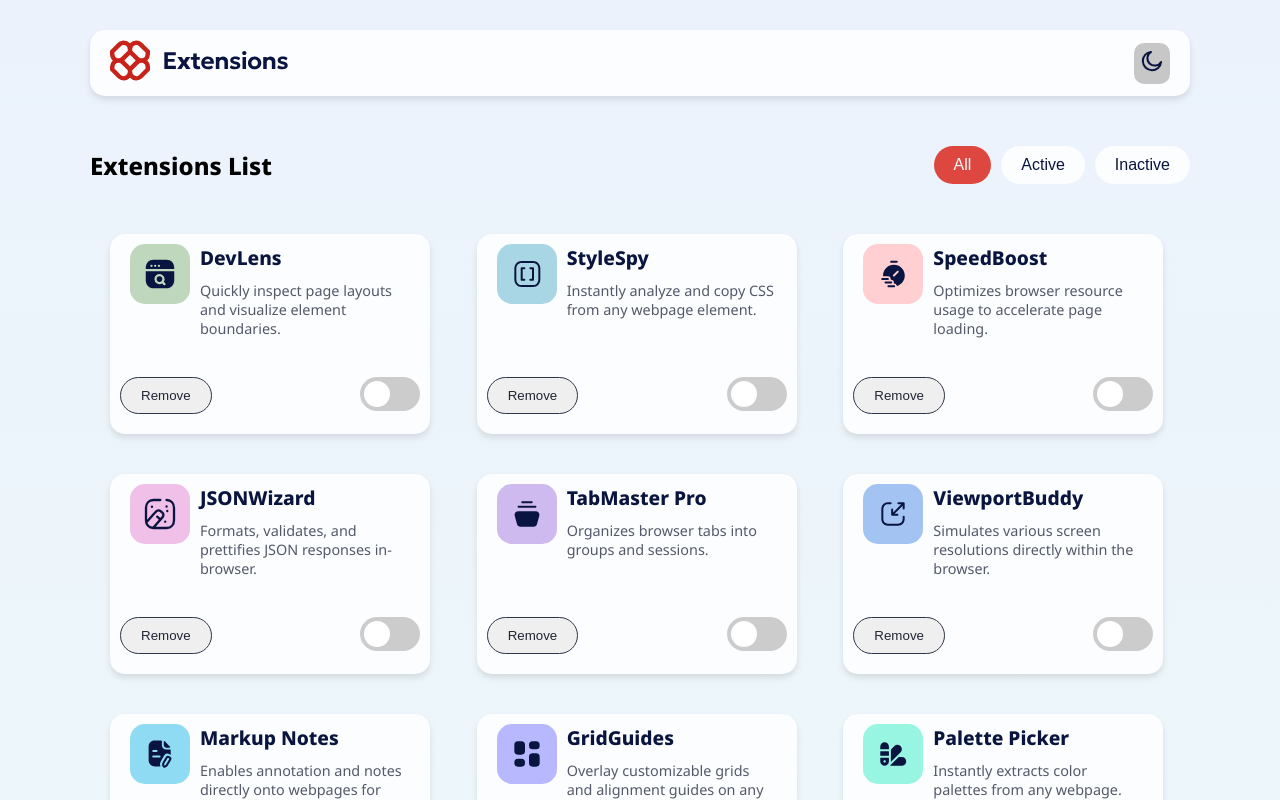
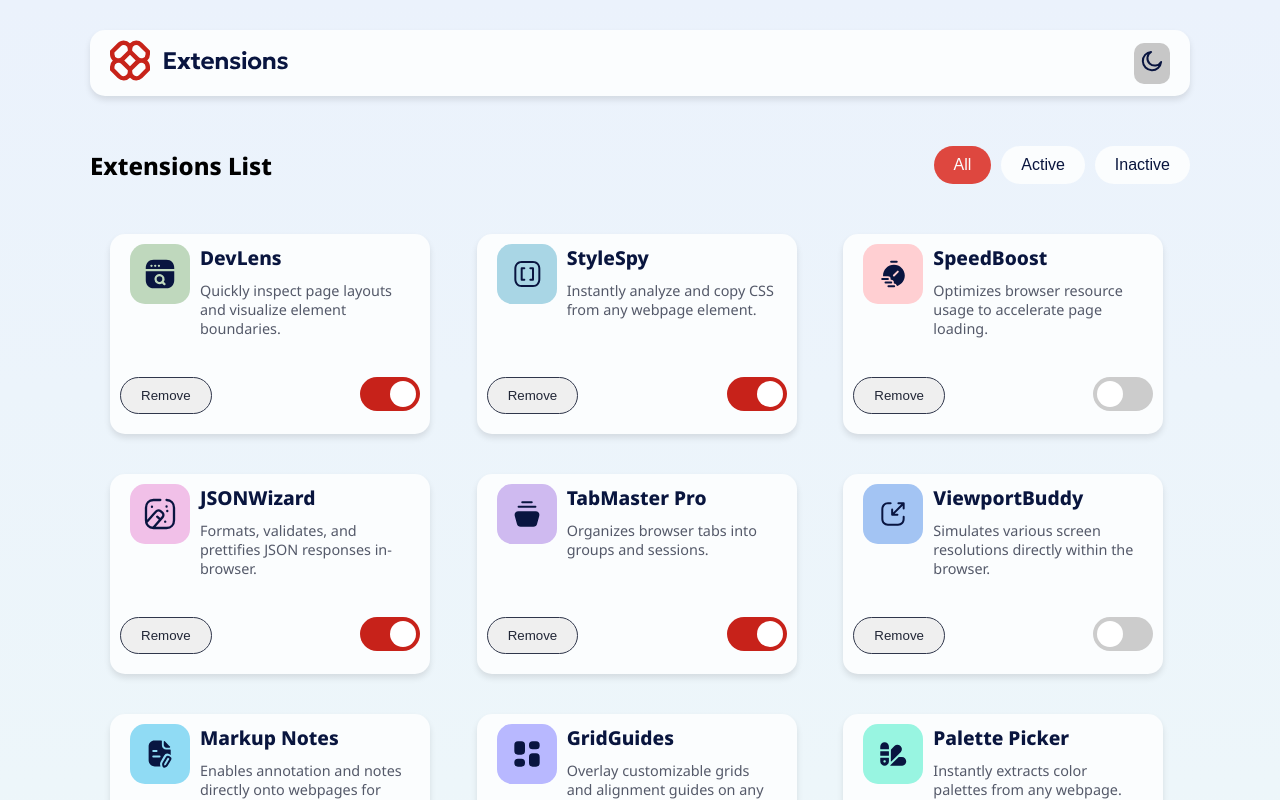
Before and after one commit to nickonyi/Browser-extensions-manager-ui-, a React (Vite) app: page / in a window 1280 px wide. Shown: the top 800 px of the page. Built offline with nearby package versions, Linux system fonts and the light colour scheme.

Commit message:
manage page component

```diff
--- a/src/App.jsx
+++ b/src/App.jsx
@@ -3,14 +3,27 @@ import ActiveBar from './components/ActiveBar';
 import Header from './components/Header';
 import ManageUI from './components/ManageUI';
 import './styles/App.scss';
+import { data } from './data';
 
 function App() {
   const [filter,setFilter] = useState('all');
+  const [extensions,setExtensions] = useState(data);
+
+  const toggleActiveStatus = (name)=> {
+    console.log(name);
+    console.log(extensions);
+
+    setExtensions((prev)=>(
+      prev.map(ext=>(
+        ext.name === name?{...ext,isActive:!ext.isActive}:ext
+      ))
+    ))
+  }
   return (
     <>
       <Header />
       <ActiveBar filter={filter} setFilter={setFilter} />
-      <ManageUI filter={filter} />
+      <ManageUI filter={filter} extensions={extensions} onToggle={toggleActiveStatus} />
     </>
   );
 }
--- a/src/components/ExtensionsCard.jsx
+++ b/src/components/ExtensionsCard.jsx
@@ -1,4 +1,4 @@
-function ExtensionsCard({img,name,description}) {
+function ExtensionsCard({img,name,description,isActive='false',onToggle}) {
   return (
     <div className="extension-card-container">
       <div className="extension-card-upperdec">
@@ -20,7 +20,7 @@ function ExtensionsCard({img,name,description}) {
         <button className="extension-remove">Remove</button>
         <div className="toggle-btn">
           <label className="switch">
-            <input type="checkbox" />
+            <input type="checkbox" checked={isActive} onChange={onToggle} />
             <span className="slider"></span>
           </label>
         </div>
--- a/src/components/ManageUI.jsx
+++ b/src/components/ManageUI.jsx
@@ -1,9 +1,9 @@
 import React from 'react';
 import ExtensionsCard from './ExtensionsCard';
-import { data } from '../data';
 
-function ManageUI({filter}) {
-  const filteredData = data.filter((d)=>{
+
+function ManageUI({filter,extensions,onToggle}) {
+  const filteredData = extensions.filter((d)=>{
     if(filter ==='active') return d.isActive;
     if (filter === 'inactive') return !d.isActive
       return true;
@@ -14,7 +14,7 @@ function ManageUI({filter}) {
         {
           filteredData.map((d)=>(
             <li key={d.name}>
-              <ExtensionsCard img={d.logo} name={d.name} description={d.description}/>
+              <ExtensionsCard img={d.logo} name={d.name} description={d.description} isActive={d.isActive} onToggle={()=>onToggle(d.name)}/>
             </li>
           ))
         }
```
